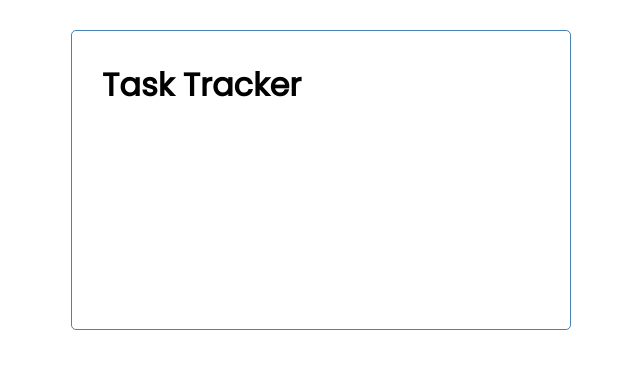
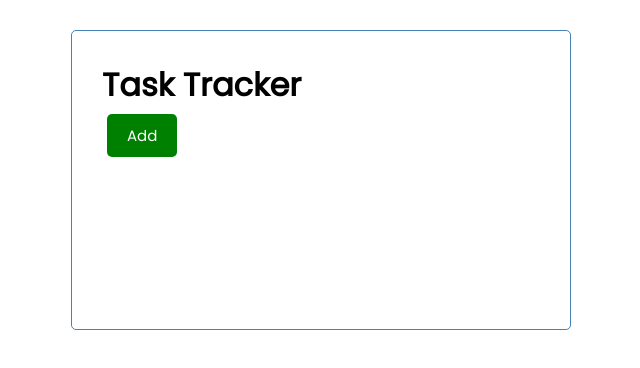
Before and after one commit to janaSunrise/react-task-tracker, a React (Create React App) app: page / in a window 1280 px wide. Shown: the top 368 px of the page, without its empty margins (319-959 px from the left). Built offline with nearby package versions, Linux system fonts and the light colour scheme.

Commit message:
Add the button functionality.

```diff
--- /dev/null
+++ b/src/components/Button.js
@@ -0,0 +1,25 @@
+import PropTypes from 'prop-types'
+
+const Button = ({ color, text, onClick }) => {
+    return (
+        <button
+            className="btn"
+            style={{ backgroundColor: color }}
+            onClick={onClick}
+        >
+            { text }
+        </button>
+    )
+}
+
+Button.defaultProps = {
+    color: 'steelblue'
+}
+
+Button.propTypes = {
+    text: PropTypes.string,
+    color: PropTypes.string,
+    onClick: PropTypes.func
+}
+
+export default Button
--- a/src/components/Header.js
+++ b/src/components/Header.js
@@ -1,7 +1,10 @@
+import Button from './Button'
+
 const Header = () => {
     return (
         <header>
             <h1>Task Tracker</h1>
+            <Button color='green' text='Add' />
         </header>
     )
 }
```
